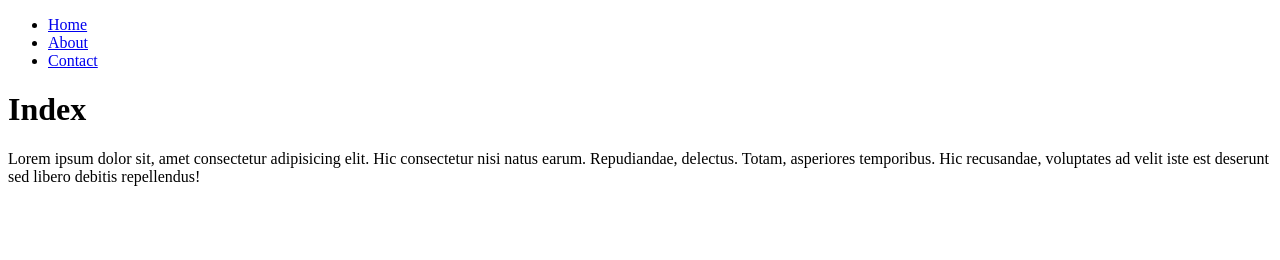
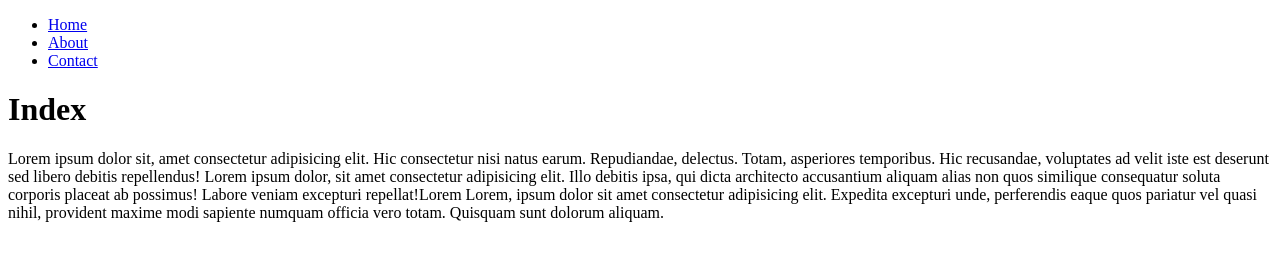
Before and after one commit to Naman9561894290/node-http-server-11, a website: page pages/index.html in a window 1280 px wide. Drawn offline with Linux system fonts and the light colour scheme.

Commit message:
Changes in index.html

```diff
--- a/pages/index.html
+++ b/pages/index.html
@@ -1,9 +1,8 @@
 <!DOCTYPE html>
 <html lang="en">
-
   <head>
-    <meta charset="UTF-8">
-    <meta name="viewport" content="width=device-width, initial-scale=1.0">
+    <meta charset="UTF-8" />
+    <meta name="viewport" content="width=device-width, initial-scale=1.0" />
     <title>Index</title>
   </head>
 
@@ -14,9 +13,17 @@
       <li><a href="/contact">Contact</a></li>
     </ul>
     <h1>Index</h1>
-    <p>Lorem ipsum dolor sit, amet consectetur adipisicing elit. Hic consectetur nisi natus
-        earum. Repudiandae, delectus. Totam, asperiores temporibus. Hic recusandae,
-        voluptates ad velit iste est deserunt sed libero debitis repellendus!</p>
+    <p>
+      Lorem ipsum dolor sit, amet consectetur adipisicing elit. Hic consectetur
+      nisi natus earum. Repudiandae, delectus. Totam, asperiores temporibus. Hic
+      recusandae, voluptates ad velit iste est deserunt sed libero debitis
+      repellendus! Lorem ipsum dolor, sit amet consectetur adipisicing elit.
+      Illo debitis ipsa, qui dicta architecto accusantium aliquam alias non quos
+      similique consequatur soluta corporis placeat ab possimus! Labore veniam
+      excepturi repellat!Lorem Lorem, ipsum dolor sit amet consectetur
+      adipisicing elit. Expedita excepturi unde, perferendis eaque quos pariatur
+      vel quasi nihil, provident maxime modi sapiente numquam officia vero
+      totam. Quisquam sunt dolorum aliquam.
+    </p>
   </body>
-
 </html>
```
Lines whose indentation alone changed are shown as unchanged.
